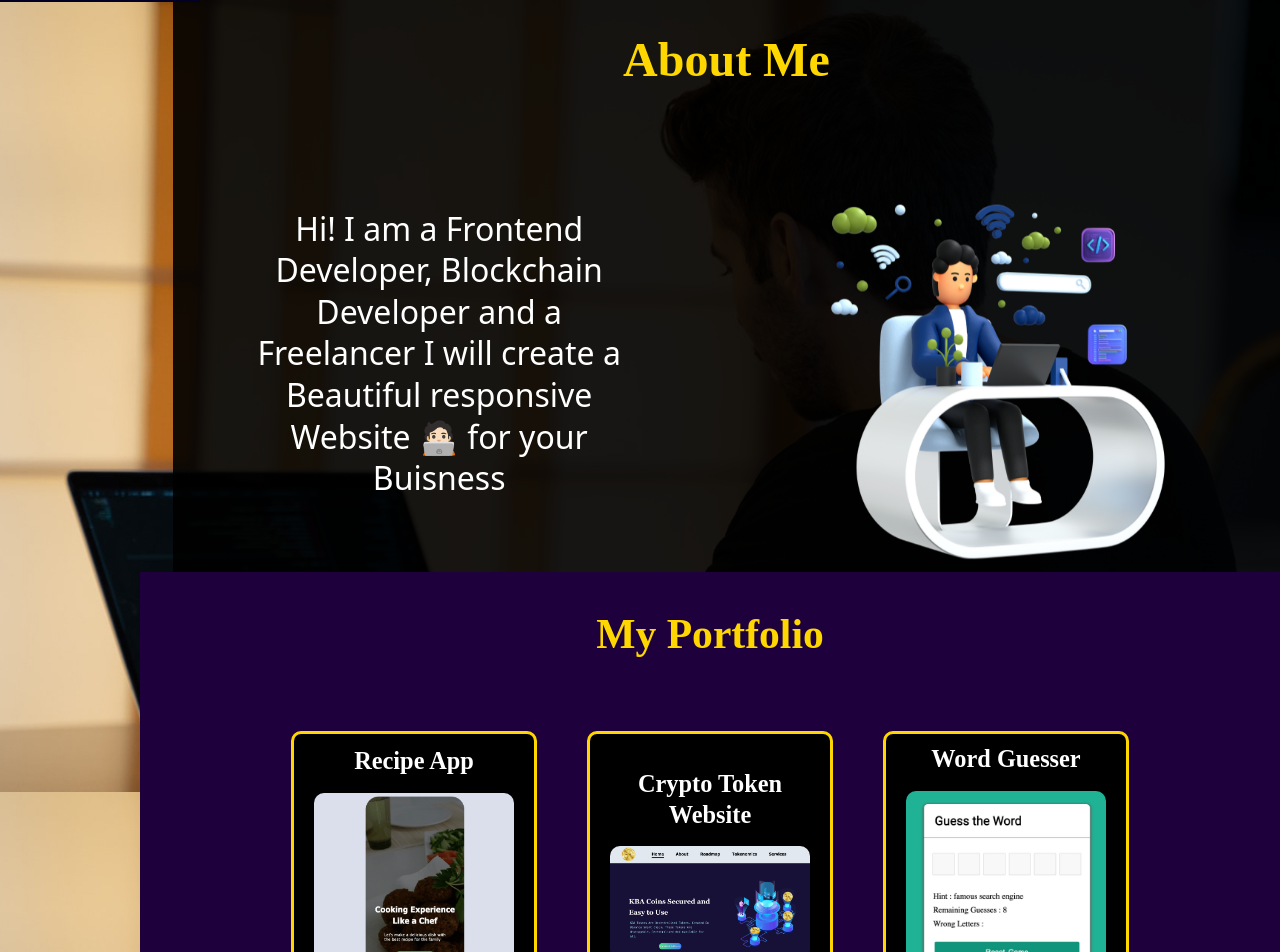
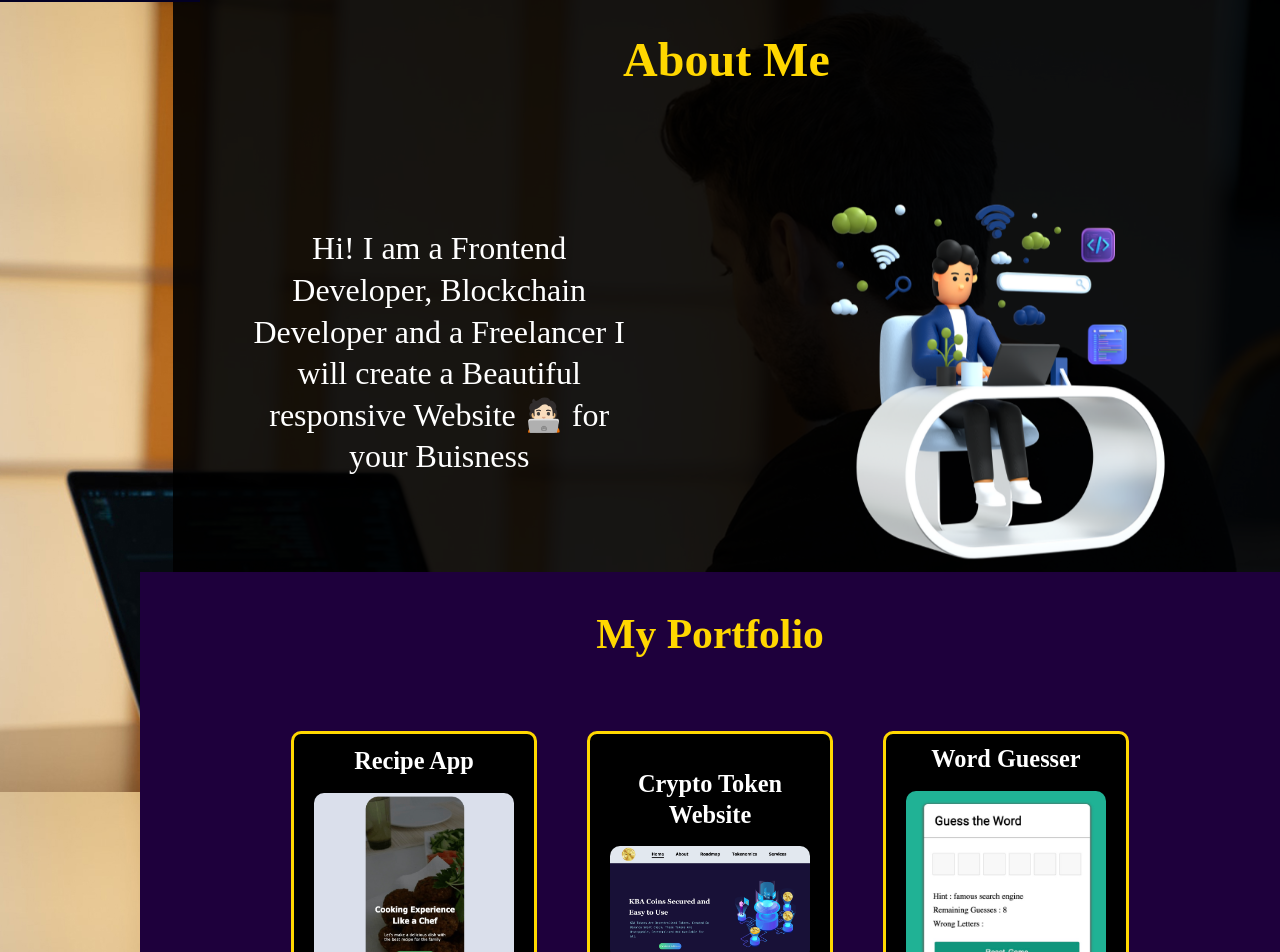
Before and after one commit to Syedhussainsaber/Personal-Portfolio, a React (Create React App) app: page / in a window 1280 px wide. Shown: the part 808-1760 px from the top of the page. Built offline with nearby package versions, Linux system fonts and the light colour scheme.

Commit message:
files added

```diff
--- a/src/Components/About.js
+++ b/src/Components/About.js
@@ -45,7 +45,7 @@ const AboutPara = styled.div`
   color: white;
   width: 80%;
   padding: 10px;
-  font-family: system-ui;
+  font-family: Debby;
   p {
     width: 95%;
     margin: 10px;
--- a/src/Components/Portfolio.js
+++ b/src/Components/Portfolio.js
@@ -15,10 +15,10 @@ const PortfolioSec = styled.div`
   padding-bottom: 35px;
   @media (max-width: 640px) {
     width: 100%;
-    top: 1490px;
+    top: 1520px;
   }
   @media (min-width: 592px) and (max-width: 640px) {
-    top: 1520px;
+    top: 1550px;
   }
 `
 const PortfolioCon = styled.h1`
```
